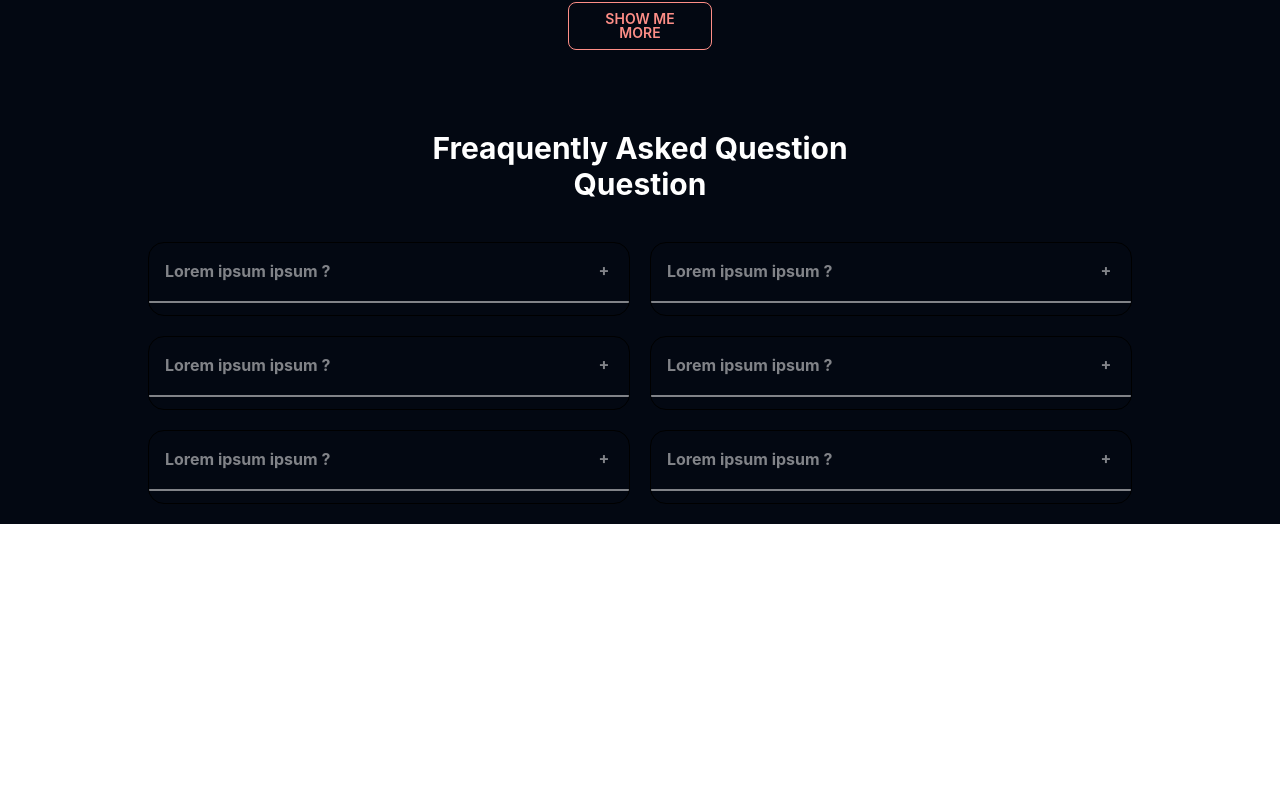
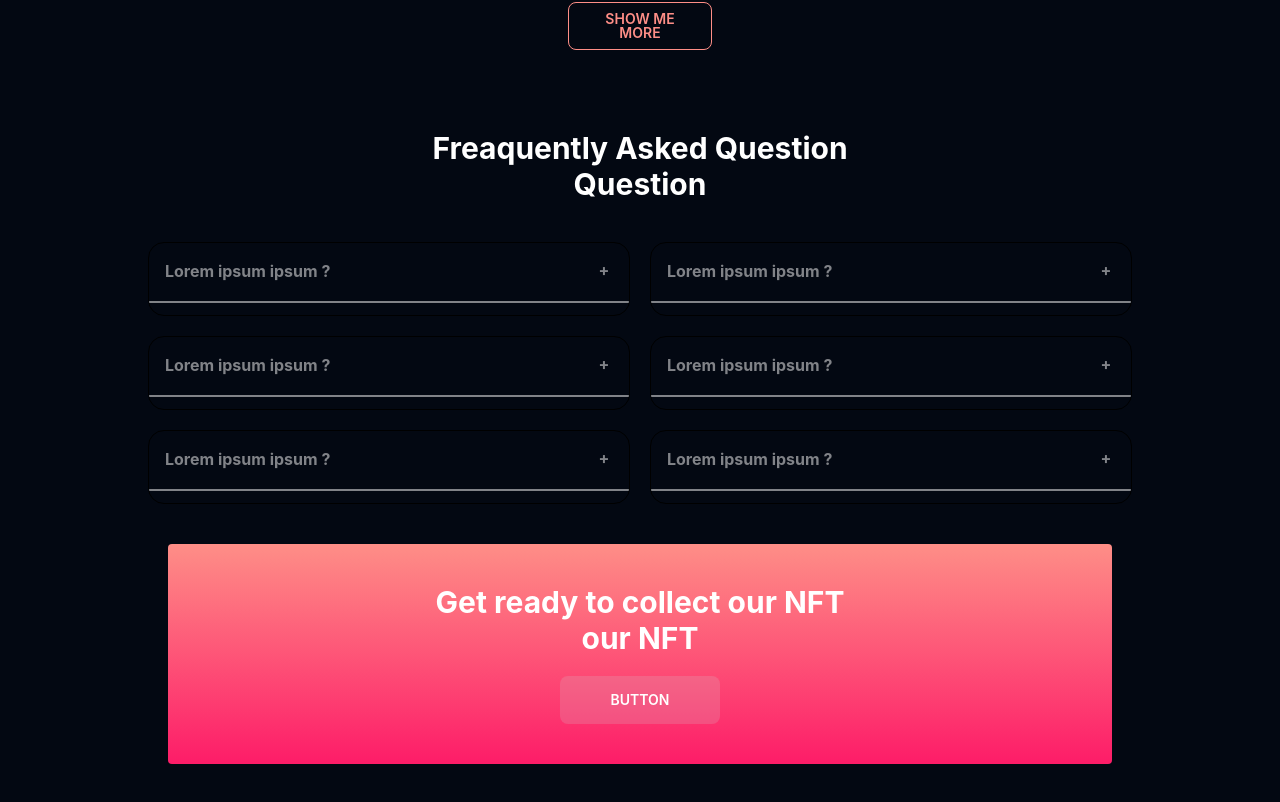
Before and after one commit to rumanak21/Honey-NFT, a React (Create React App) app: page / in a window 1280 px wide. Shown: the part 4007-4809 px from the top of the page. Before the commit the page ends 4531 px from the top, so only its background shows below. Built offline with nearby package versions, Linux system fonts and the light colour scheme.

Commit message:
NFT collect sec done

```diff
--- /dev/null
+++ b/src/pages/Home/CollectNFT.js
@@ -0,0 +1,15 @@
+import React from "react";
+
+const CollectNFT = () => {
+  return (
+    <div className="m-10 p-10 rounded bg-gradient-to-t from-primary to-secondary flex flex-col justify-center items-center ">
+      <h1 className="text-3xl text-center font-bold ">
+        Get ready to collect our NFT
+      </h1>
+      <h1 className="text-3xl text-center font-bold ">our NFT</h1>
+      <button className="btn btn-active btn-ghost bg-base-200 w-40 h-5 mt-5 ">Button</button>
+    </div>
+  );
+};
+
+export default CollectNFT;
--- a/src/pages/Home/Home.js
+++ b/src/pages/Home/Home.js
@@ -1,6 +1,7 @@
 import React from "react";
 import AboutSection from "./AboutSection";
 import BrandingSection from "./BrandingSection";
+import CollectNFT from "./CollectNFT";
 import CreatorPage from "./CreatorPage";
 import HerroSection from "./HerroSection";
 import HotBidsSection from "./HotBidsSection";
@@ -19,6 +20,7 @@ const Home = () => {
     <MoreNFT></MoreNFT>
     <CreatorPage/>
     <QuestionSection></QuestionSection>
+    <CollectNFT/>
     </div>
   );
 };
```
